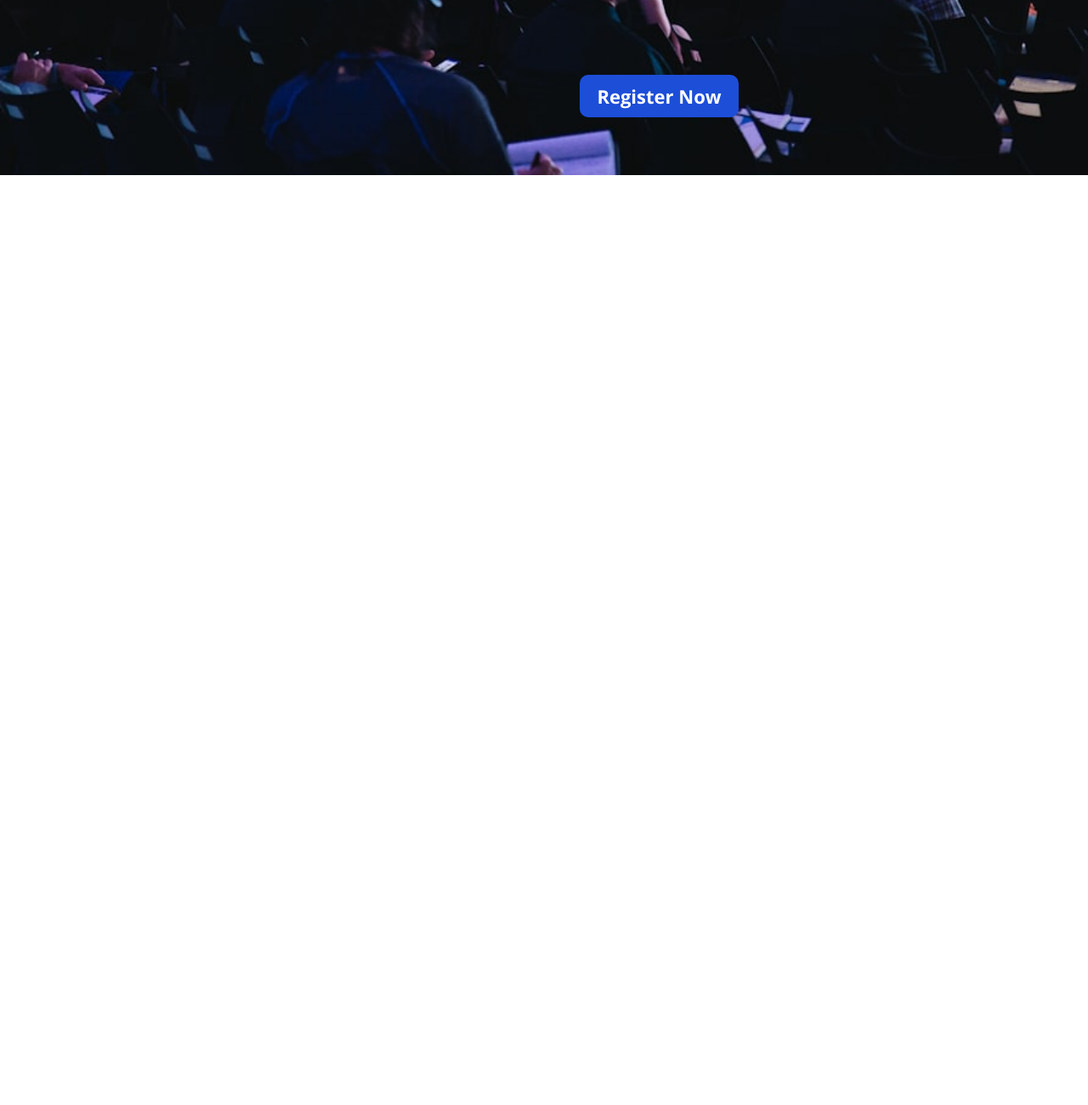
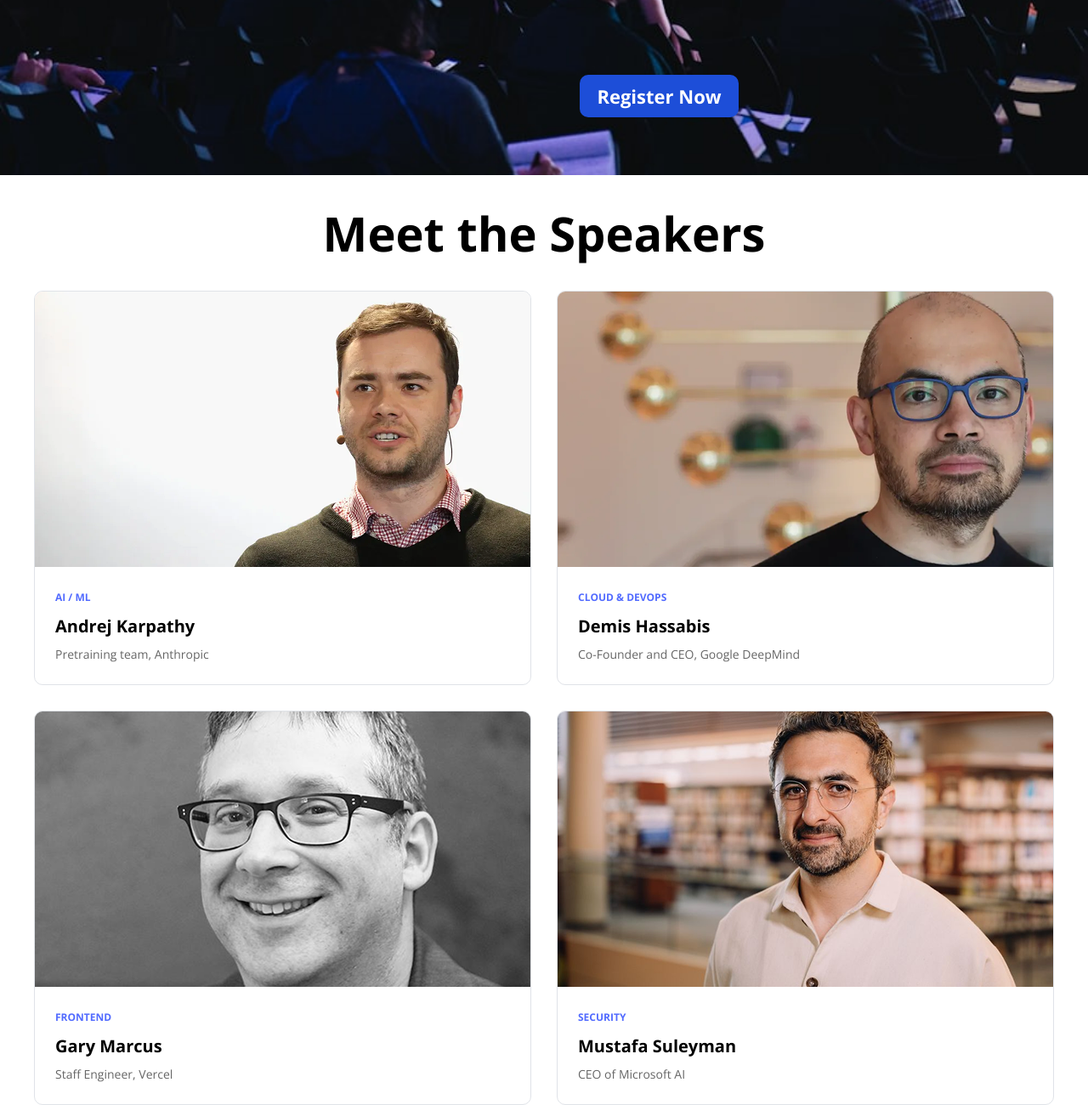
Before and after one commit to iahhemel/B14-Assignment-01, a plain HTML site: page index.html in a window 1280 px wide. Shown: the part 665-1965 px from the top of the page at 85% size. Before the commit the page ends 871 px from the top, so only its background shows below. Drawn offline with nearby package versions, Linux system fonts and the light colour scheme.

Commit message:
Add Meet the Speaker's Section

```diff
--- a/index.html
+++ b/index.html
@@ -36,7 +36,59 @@
         <h1> Code. <em>Connect.</em> Create</h1>
         <p>Join 4,000+ engineers, founders, and builders at the premier developer conference of 2026. Three days of cutting-edge talks, hands-on workshops, and meaningful connections.</p>
         <button class="btn-parent reg">Register Now</button>
+
         </div>
      </div>
+
+
+
+<!-- Meet the Speakers Section -->
+<section class="container speaker-parent">
+
+  <h2 class="speaker">Meet the Speakers</h2>
+
+  <div class="speaker-grid">
+
+    <div class="speaker-card">
+      <img src="./images/andrej.png" alt="Andrej Karpathy">
+      <div class="speaker-info">
+        <p class="category">AI / ML</p>
+        <h2>Andrej Karpathy</h2>
+        <p>Pretraining team, Anthropic</p>
+      </div>
+    </div>
+
+    <div class="speaker-card">
+      <img src="./images/demis.png" alt="Demis Hassabis">
+      <div class="speaker-info">
+        <p class="category">CLOUD &amp; DEVOPS</p>
+        <h2>Demis Hassabis</h2>
+        <p>Co-Founder and CEO, Google DeepMind</p>
+      </div>
+    </div>
+
+    <div class="speaker-card">
+      <img src="./images/gary.png" alt="Gary Marcus">
+      <div class="speaker-info">
+        <p class="category">FRONTEND</p>
+        <h2>Gary Marcus</h2>
+        <p>Staff Engineer, Vercel</p>
+      </div>
+    </div>
+
+    <div class="speaker-card">
+      <img src="./images/mustafa.png" alt="Mustafa Suleyman">
+      <div class="speaker-info">
+        <p class="category">SECURITY</p>
+        <h2>Mustafa Suleyman</h2>
+        <p>CEO of Microsoft AI</p>
+      </div>
+    </div>
+
+  </div>
+
+</section>
+
+
 </body>
 </html>
--- a/styles/design.css
+++ b/styles/design.css
@@ -74,4 +74,53 @@
 .btn-parent.reg{
     margin-top: 390px;
     margin-bottom: 10px;
+    text-align: center;
 }
+
+
+/* Meet the Speakers CSS */
+
+.speaker {
+    text-align: center;
+    margin: 30px;
+    font-size: 56px;
+    font-weight: bold;
+}
+
+.speaker-grid {
+  display: grid;
+  grid-template-columns: repeat(2, 1fr);
+  gap: 30px;
+}
+
+.speaker-card {
+    border: 1px solid #e0e3e8;
+
+    border-radius: 10px;
+    overflow: hidden;
+
+}
+
+
+
+.speaker-info {
+    padding: 22px 24px 26px;
+}
+
+.speaker-info .category {
+    color: #526bff;
+    font-size: 12px;
+    font-weight: bold;
+    margin-bottom: 12px;
+}
+
+.speaker-info h2 {
+    font-size: 20px;
+    margin-bottom: 10px;
+}
+
+.speaker-info p {
+    color: #666;
+    font-size: 14px;
+    margin-top: 0;
+}
```
